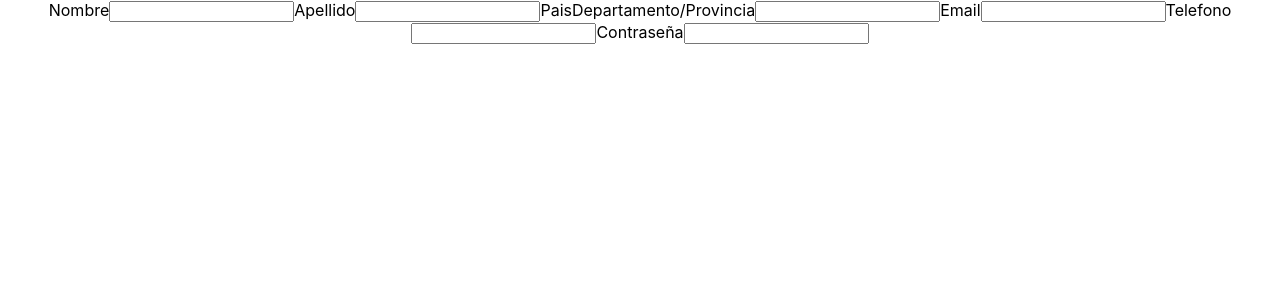
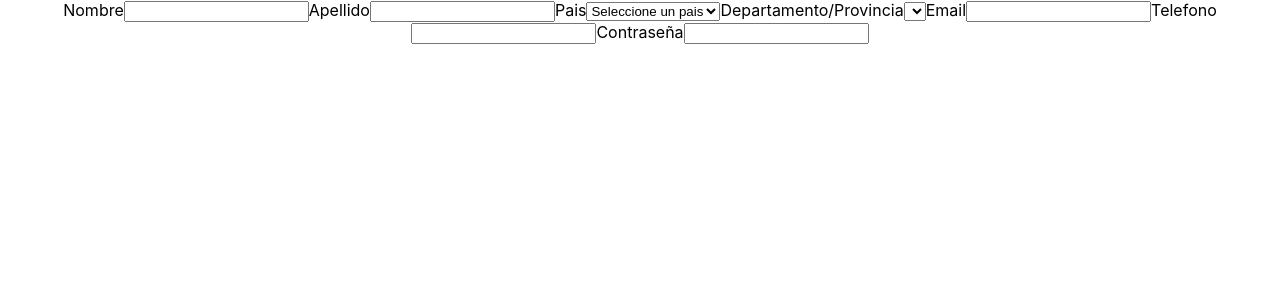
Before and after one commit to Eduardo4199/wolox-challenge, a React (Create React App) app: page /Register in a window 1280 px wide. Shown: the top 300 px of the page. Built offline with nearby package versions, Linux system fonts and the light colour scheme; the HTML template or start-up script is replaced by a standard one.

Commit message:
Se agrega Paises y estados en la pagina ed registro

```diff
--- /dev/null
+++ b/src/json/countries.json
@@ -0,0 +1,9 @@
+{
+    "countries" : [
+      "Argentina",
+      "Chile",
+      "Uruguay",
+        "Brasil",
+        "Bolivia"
+    ]
+}
--- /dev/null
+++ b/src/json/states.json
@@ -0,0 +1,29 @@
+{
+    "states" : [
+        {"country" : "Argentina" , "state" : "Buenos Aires"},
+        {"country" : "Argentina" , "state" : "Entre Rios"},
+        {"country" : "Argentina" , "state" : "Cordoba"},
+        {"country" : "Argentina" , "state" : "Mendoza"},
+        {"country" : "Argentina" , "state" : "Santa Fe"},
+        {"country" : "Chile" , "state" : "Atacama"},
+        {"country" : "Chile" , "state" : "Valparaiso"},
+        {"country" : "Chile" , "state" : "Santiago"},
+        {"country" : "Chile" , "state" : "Los Rios"},
+        {"country" : "Chile" , "state" : "Los Lagos"},
+        {"country" : "Uruguay" , "state" : "Florida"},
+        {"country" : "Uruguay" , "state" : "Durazno"},
+        {"country" : "Uruguay" , "state" : "Montevideo"},
+        {"country" : "Uruguay" , "state" : "Artigas"},
+        {"country" : "Uruguay" , "state" : "Canelones"},
+        {"country" : "Brasil" , "state" : "Sao Paulo"},
+        {"country" : "Brasil" , "state" : "Distrito Federal"},
+        {"country" : "Brasil" , "state" : "Río de Janeiro"},
+        {"country" : "Brasil" , "state" : "Paraná"},
+        {"country" : "Brasil" , "state" : "Bahía"},
+        {"country" : "Bolivia" , "state" : "La Paz"},
+        {"country" : "Bolivia" , "state" : "Oruro"},
+        {"country" : "Bolivia" , "state" : "Potosí"},
+        {"country" : "Bolivia" , "state" : "Santa Cruz"},
+        {"country" : "Bolivia" , "state" : "Sucre"}
+    ]
+}
--- a/src/pages/register.jsx
+++ b/src/pages/register.jsx
@@ -1,13 +1,28 @@
 /* eslint-disable */
-import React, { Fragment } from "react";
-import { useForm, Controller  } from "react-hook-form";
+import React, { Fragment, useEffect, useState } from "react";
+import { useForm, Controller } from "react-hook-form";
+import { registerService } from "../services/register.service";
 /**
  * @param {props} props
  * @return {string}
  */
+
 export function Register(props) {
+  const [countries, setCountries] = useState([]);
+  const [states, setStates] = useState([]);
+  const [selectedCountry, setSelectedCountry] = useState();
+
   const { register, handleSubmit, watch, errors } = useForm();
   const onSubmit = (data) => console.log(data);
+
+  useEffect(() => {
+    setCountries(registerService.getCountries);
+  }, []);
+
+  useEffect(() => {
+    setStates(registerService.getStates(selectedCountry));
+  }, [selectedCountry]);
+
   return (
     <Fragment>
       <form onSubmit={handleSubmit(onSubmit)}>
@@ -16,19 +31,22 @@ export function Register(props) {
         Apellido
         <input name="last_name" ref={register({ required: true })} />
         Pais
-{/*         <Controller
-        name="iceCreamType"
-        as={Select}
-        options={[
-          { value: "chocolate", label: "Chocolate" },
-          { value: "strawberry", label: "Strawberry" },
-          { value: "vanilla", label: "Vanilla" }
-        ]}
-        control={control}
-        rules={{ required: true }}
-      /> */}
+        {countries.countries && (
+          <select onChange={(e) => setSelectedCountry(e.target.value)} ref={register({ required: true })}>
+            <option defaultValue>Seleccione un pais</option>
+            {countries.countries.map((country, index) => (
+              <option value={country}>{country}</option>
+            ))}
+          </select>
+        )}
         Departamento/Provincia
-        <input></input>
+        {states && (
+          <select ref={register({ required: true })}>
+            {states.map((state, index) => (
+              <option value={state}>{state.state}</option>
+            ))}
+          </select>
+        )}
         Email
         <input name="email" ref={register({ required: true })} />
         Telefono
--- a/src/reportWebVitals.js
+++ b/src/reportWebVitals.js
@@ -1,6 +1,6 @@
 const reportWebVitals = (onPerfEntry) => {
   if (onPerfEntry && onPerfEntry instanceof Function) {
-    import('web-vitals').then(({ getCLS, getFID, getFCP, getLCP, getTTFB }) => {
+    import("web-vitals").then(({getCLS, getFID, getFCP, getLCP, getTTFB}) => {
       getCLS(onPerfEntry);
       getFID(onPerfEntry);
       getFCP(onPerfEntry);
--- a/src/services/register.service.js
+++ b/src/services/register.service.js
@@ -0,0 +1,22 @@
+/* eslint-disable */
+
+import '../json/countries.json';
+import '../json/states.json';
+
+export const registerService = {
+    getCountries,
+    getStates
+}
+
+const countries = require('../json/countries.json');
+const states = require('../json/states.json');
+
+function getCountries(){
+    return countries
+
+}
+
+function getStates(country){
+    let countriesStates =  states.states.filter(item => item.country == country)
+    return countriesStates
+}
```
Also changed, not shown: src/services/service.js (added, +11 -0 lines).
